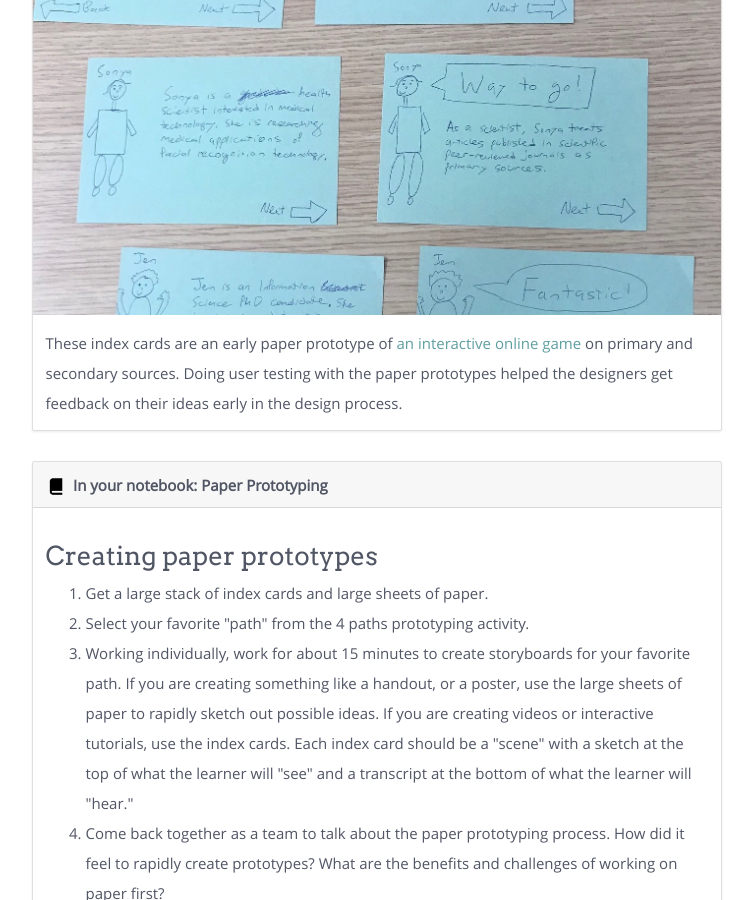
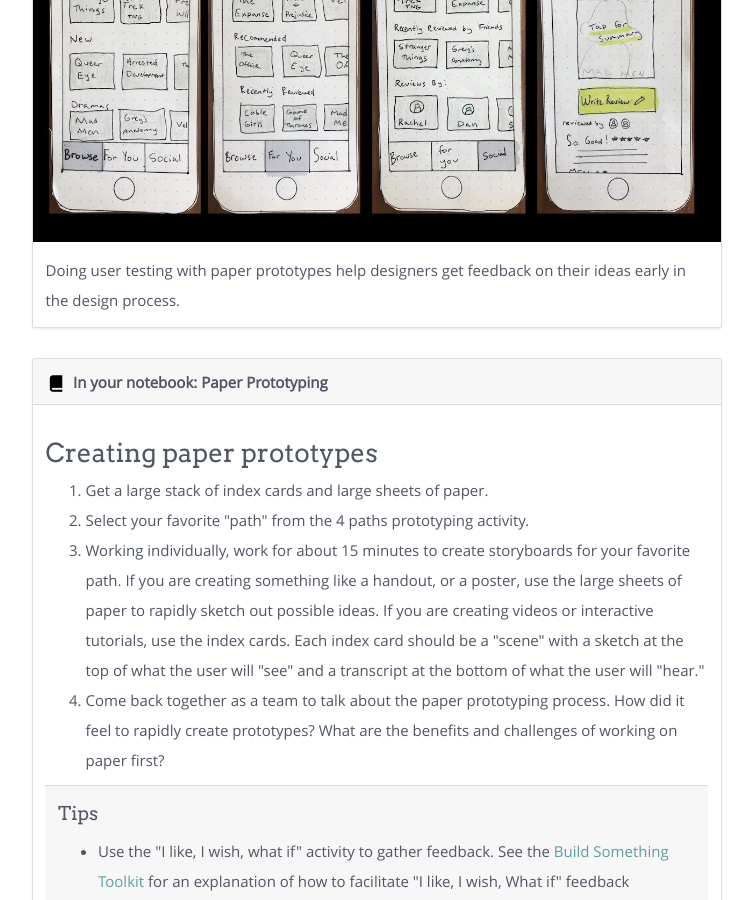
Before and after one commit to ucsdlib/foundations, a Jekyll site: the page built from modules/design-process/_posts/2000-01-06-paper-prototyping.html, in a window 1280 px wide and 900 px high, scrolled down 785 px. Shown: the whole window, without its empty margins (383-1136 px from the left). Built offline with Jekyll 4.4.1, drawn with Linux system fonts in a browser that asks for light colours; nearby versions of some CDN libraries.

Commit message:
Update 2000-01-06-paper-prototyping.html

```diff
--- a/modules/design-process/_posts/2000-01-06-paper-prototyping.html
+++ b/modules/design-process/_posts/2000-01-06-paper-prototyping.html
@@ -14,9 +14,9 @@ title: Paper Prototyping
 
 <div class="card my-5 shadow-sm" style="width: 100%;">
     <div class="card-header">Example Paper Prototype:</div>
-  <img src="{{ '/img/example-paper-prototyping.jpg' | relative_url }}" class="card-img-top" alt="Example index cards of a paper prototype.">
+  <img src="{{ '/img/paper-prototype.jpg' | relative_url }}" class="card-img-top" alt="Example of paper prototypes for a mobile application.">
   <div class="card-body">
-    <p class="card-text">These index cards are an early paper prototype of <a href="https://uclalibrary.github.io/research-tips/primary-secondary/" target="_blank">an interactive online game</a> on primary and secondary sources. Doing user testing with the paper prototypes helped the designers get feedback on their ideas early in the design process.</p>
+    <p class="card-text">Doing user testing with paper prototypes help designers get feedback on their ideas early in the design process.</p>
   </div>
 </div>
 
@@ -30,7 +30,7 @@ title: Paper Prototyping
     <ol>
         <li>Get a large stack of index cards and large sheets of paper.</li>
         <li>Select your favorite "path" from the 4 paths prototyping activity.</li>
-        <li>Working individually, work for about 15 minutes to create storyboards for your favorite path. If you are creating something like a handout, or a poster, use the large sheets of paper to rapidly sketch out possible ideas. If you are creating videos or interactive tutorials, use the index cards. Each index card should be a "scene" with a sketch at the top of what the learner will "see" and a transcript at the bottom of what the learner will "hear."</li>
+        <li>Working individually, work for about 15 minutes to create storyboards for your favorite path. If you are creating something like a handout, or a poster, use the large sheets of paper to rapidly sketch out possible ideas. If you are creating videos or interactive tutorials, use the index cards. Each index card should be a "scene" with a sketch at the top of what the user will "see" and a transcript at the bottom of what the user will "hear."</li>
         <li>Come back together as a team to talk about the paper prototyping process. How did it feel to rapidly create prototypes? What are the benefits and challenges of working on paper first?</li>
     </ol>
     <div class="card-footer">
```
